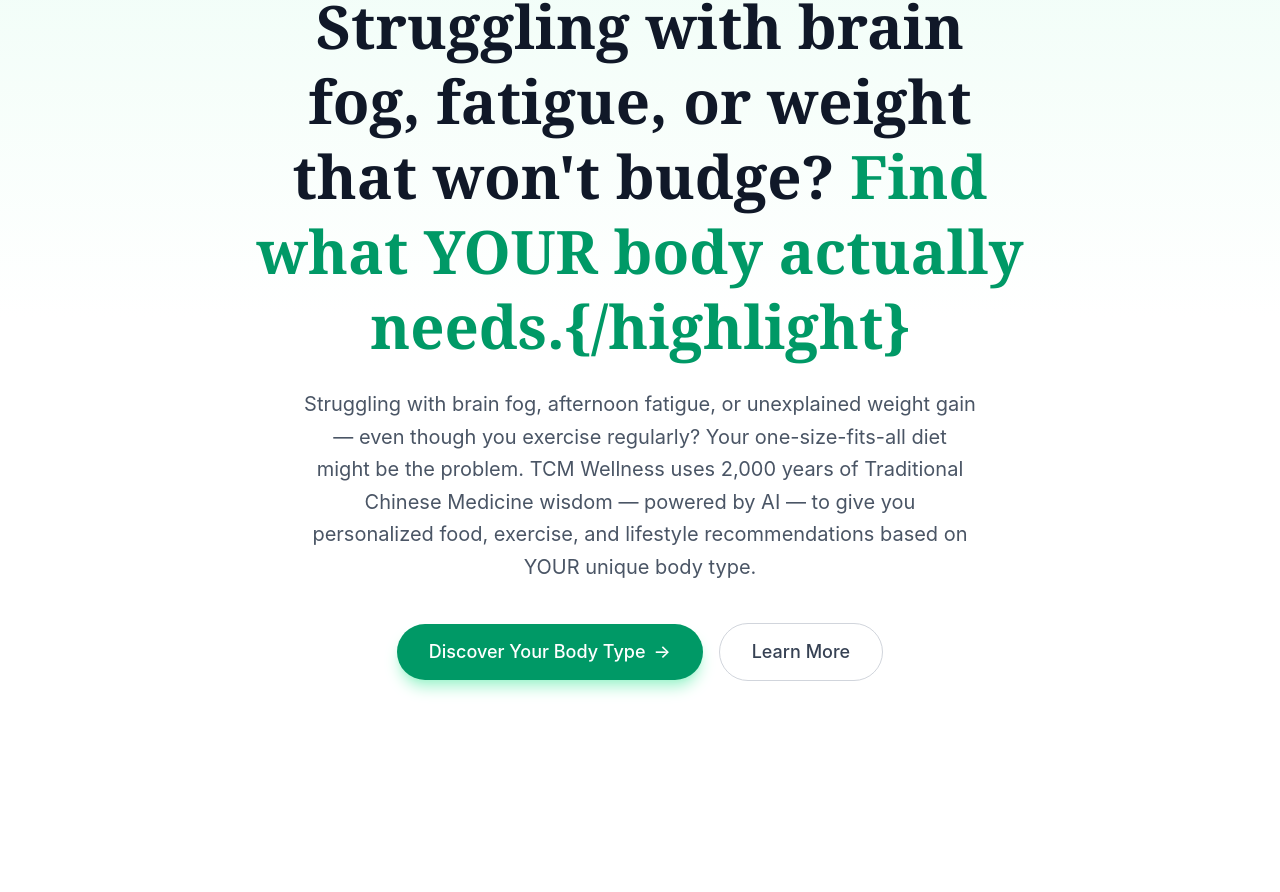
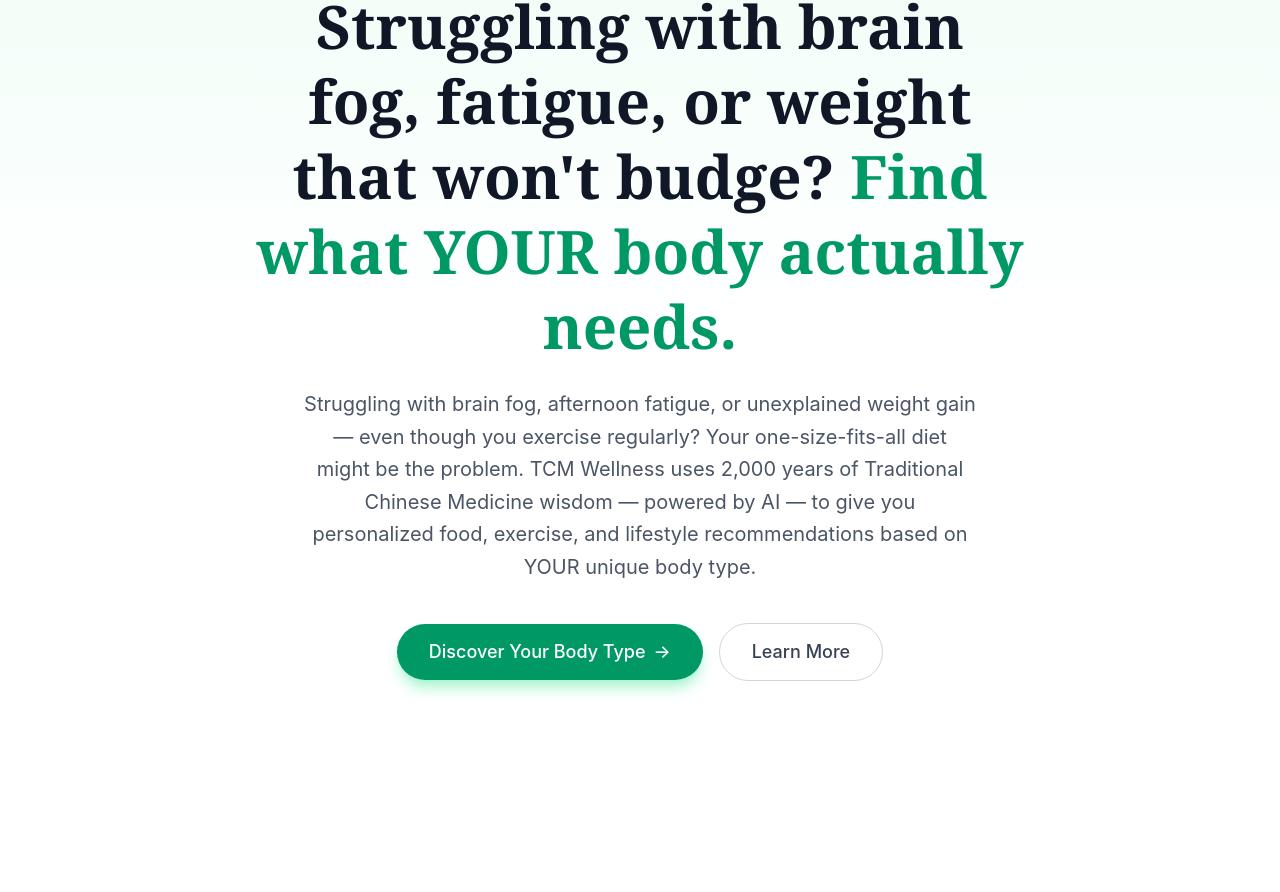
Before and after one commit to wuledan/tcm-wellness-v2, a Next.js app: page / in a window 1280 px wide. Shown: the part 240-1132 px from the top of the page. Built offline with nearby package versions, Linux system fonts and the light colour scheme; no server answers.

Commit message:
fix: strip {/highlight} from rendered title text

```diff
--- a/src/app/page.tsx
+++ b/src/app/page.tsx
@@ -45,7 +45,7 @@
             </span>
             <h1 className="font-serif text-4xl sm:text-5xl md:text-6xl font-bold text-gray-900 leading-tight mb-6">
               {heroParts[0]}
-              <span className="text-emerald-600">{heroParts[1]}</span>
+              <span className="text-emerald-600">{heroParts[1]?.replace("{/highlight}", "")}</span>
               {heroParts[2]}
             </h1>
             <p className="text-lg sm:text-xl text-gray-600 mb-10 max-w-2xl mx-auto leading-relaxed">
@@ -77,7 +77,7 @@
           <div className="text-center mb-14">
             <h2 className="font-serif text-3xl sm:text-4xl font-bold text-gray-900 mb-4">
               {problemParts[0]}
-              <span className="text-emerald-600">{problemParts[1]}</span>
+              <span className="text-emerald-600">{problemParts[1]?.replace("{/highlight}", "")}</span>
               {problemParts[2]}
             </h2>
             <p className="text-gray-500 max-w-2xl mx-auto text-lg">
```
